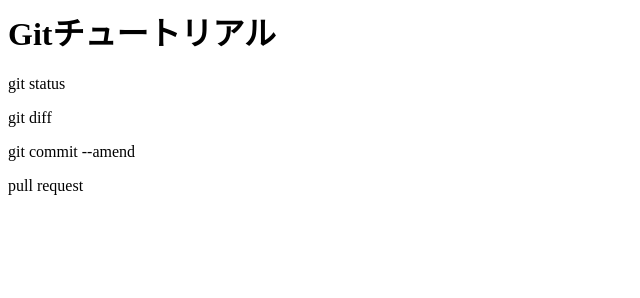
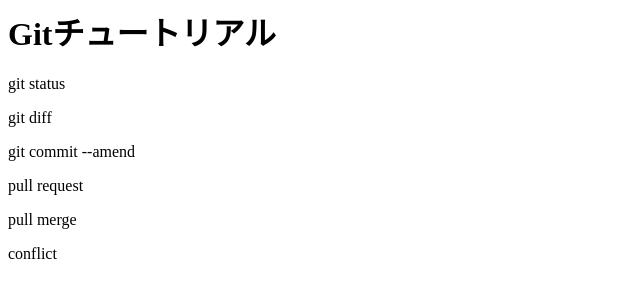
Before and after one commit to guthubsuteado/git_tutorial, a plain HTML site: page index.html in a window 1280 px wide. Shown: the whole page, without its empty margins (0-640 px from the left). Drawn offline with Linux system fonts and the light colour scheme.

Commit message:
コンフリクト解消

```diff
--- a/index.html
+++ b/index.html
@@ -3,3 +3,5 @@
 <p>git diff</p>
 <p>git commit --amend</p>
 <p>pull request</p>
+<p>pull merge</p>
+<p>conflict</p>
```
